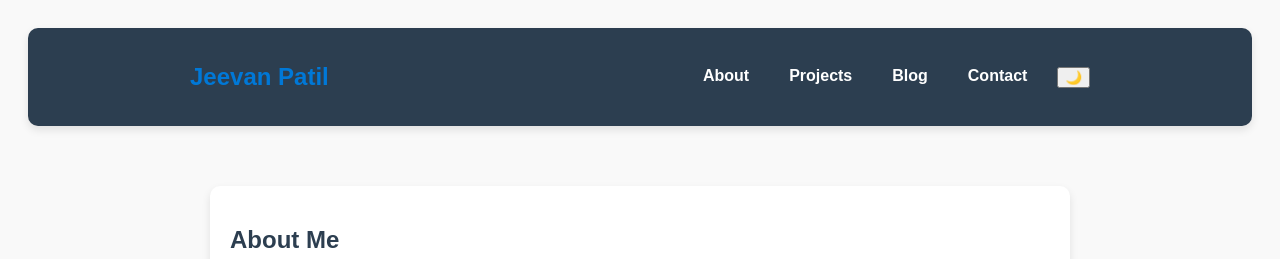
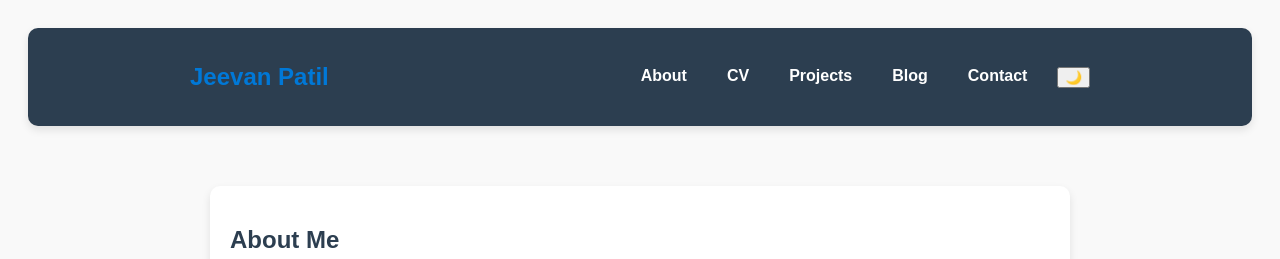
Before and after one commit to patiljeevanr/patiljeevanr.github.io, a Jekyll site: the page built from index.md, in a window 1280 px wide. Shown: the top 259 px of the page. Built offline with Jekyll 4.4.1, drawn with Linux system fonts in a browser that asks for light colours.

```diff
--- a/_includes/header.html
+++ b/_includes/header.html
@@ -3,16 +3,17 @@
         <h1><a href="{{ site.baseurl }}/">{{ site.title }}</a></h1>
         <nav>
             <ul>
-                <li><a href="{{ site.baseurl }}/about.md">About</a></li>
-                <li><a href="{{ site.baseurl }}/projects.md">Projects</a></li>
+                <li><a href="{{ site.baseurl }}/about">About</a></li>
+                <li><a href="{{ site.baseurl }}/cv">CV</a></li>
+                <li><a href="{{ site.baseurl }}/projects">Projects</a></li>
                 <li class="dropdown">
                     <a href="#">Blog</a>
                     <ul class="dropdown-menu">
-                        <li><a href="{{ site.baseurl }}/blog/tech.md">Tech Blogs</a></li>
-                        <li><a href="{{ site.baseurl }}/blog/personal.md">Personal Blogs</a></li>
+                        <li><a href="{{ site.baseurl }}/blog/tech">Tech Blogs</a></li>
+                        <li><a href="{{ site.baseurl }}/blog/personal">Personal Blogs</a></li>
                     </ul>
                 </li>
-                <li><a href="{{ site.baseurl }}/contact.md">Contact</a></li>
+                <li><a href="{{ site.baseurl }}/contact">Contact</a></li>
                 <li><button id="theme-toggle">🌙</button></li>
             </ul>
         </nav>
```
